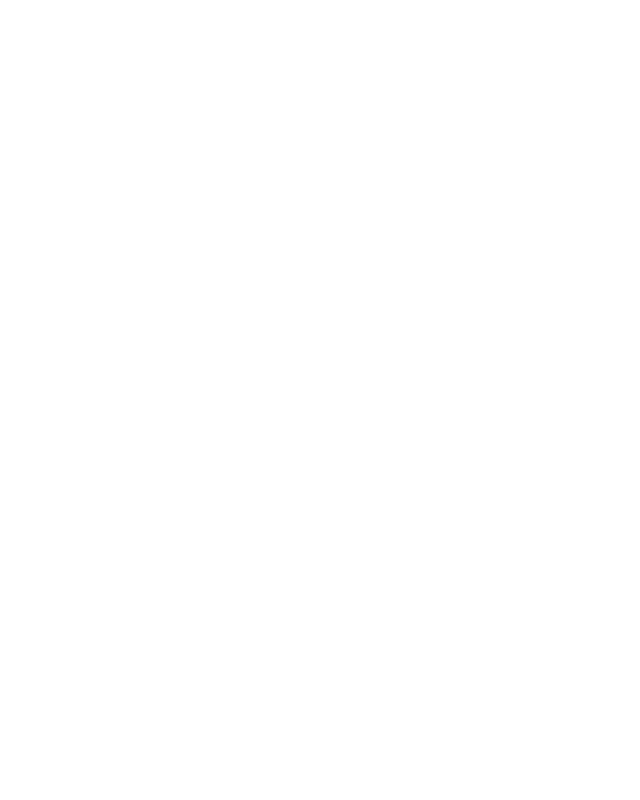
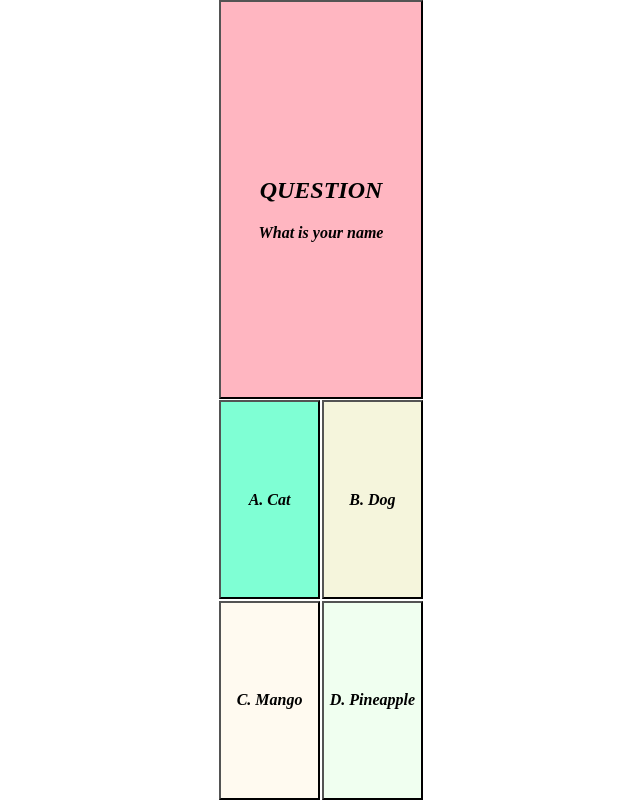
Before and after one commit to nyinyi2714/TriviaGame, a React (Vite) app in the folder vite-project/: page /game in a window 1280 px wide. Before the commit this address had no page. Shown: the whole page, without its empty margins (319-959 px from the left). Built offline with nearby package versions, Linux system fonts and the light colour scheme.

Commit message:
setup routes for GamePage

```diff
--- a/vite-project/src/App.tsx
+++ b/vite-project/src/App.tsx
@@ -1,5 +1,5 @@
 import { Routes, Route } from 'react-router-dom'
-import { HomePage, LoginPage } from './pages'
+import { HomePage, LoginPage, GamePage } from './pages'
 import './App.css'
 
 function App() {
@@ -8,7 +8,8 @@
     <div className='app'>
       <Routes>
         <Route path='/' element={<HomePage />} />
-        <Route path='/signin' element={<LoginPage />} />
+        <Route path='/login' element={<LoginPage />} />
+        <Route path='/game' element={<GamePage />} />
       </Routes>
     </div>
   )
--- a/vite-project/src/pages/GamePage/GamePage.css
+++ b/vite-project/src/pages/GamePage/GamePage.css
@@ -1,4 +1,4 @@
-.gamepage{
+.gamepage {
   display: grid;
   grid-template-columns: 1fr 1fr;
   grid-template-rows: 2fr 1fr 1fr;
@@ -9,31 +9,50 @@
     "opt3  opt4";
   min-height: 100vh;
 }
-.gamepage-button{
+
+.gamepage-button {
   text-align: center;
-    background-color:lightpink;
-    font-size:medium;
+  background-color: lightpink;
+  font-size: medium;
   font-weight: bold;
   font-family: 'Times New Roman', Times, serif;
   width: 100%;
   height: 100%;
   font-style: oblique;
 }
-.opt1{grid-area: opt1;}
-.opt2{grid-area: opt2;}
-.opt3{grid-area: opt3;}
-.opt4{grid-area: opt4;}
-.question{grid-area: question;}
 
-.gamepage-A{
+.opt1 {
+  grid-area: opt1;
+}
+
+.opt2 {
+  grid-area: opt2;
+}
+
+.opt3 {
+  grid-area: opt3;
+}
+
+.opt4 {
+  grid-area: opt4;
+}
+
+.question {
+  grid-area: question;
+}
+
+.gamepage-A {
   background-color: aquamarine;
 }
-.gamepage-B{
+
+.gamepage-B {
   background-color: beige;
 }
-.gamepage-C{
+
+.gamepage-C {
   background-color: floralwhite;
 }
-.gamepage-D{
+
+.gamepage-D {
   background-color: honeydew;
 }
--- a/vite-project/src/pages/GamePage/GamePage.tsx
+++ b/vite-project/src/pages/GamePage/GamePage.tsx
@@ -1,7 +1,7 @@
 import './GamePage.css'
 
 function GamePage() {
-    return(
+  return (
     <div className='gamepage'>
 
       <div className="question">
--- a/vite-project/src/pages/index.tsx
+++ b/vite-project/src/pages/index.tsx
@@ -1,7 +1,9 @@
 import HomePage from './HomePage/HomePage'
 import LoginPage from './LoginPage/LoginPage'
+import GamePage from './GamePage/GamePage'
 
 export {
   HomePage,
-  LoginPage
+  LoginPage,
+  GamePage,
 }
```
Lines whose indentation alone changed are shown as unchanged.
